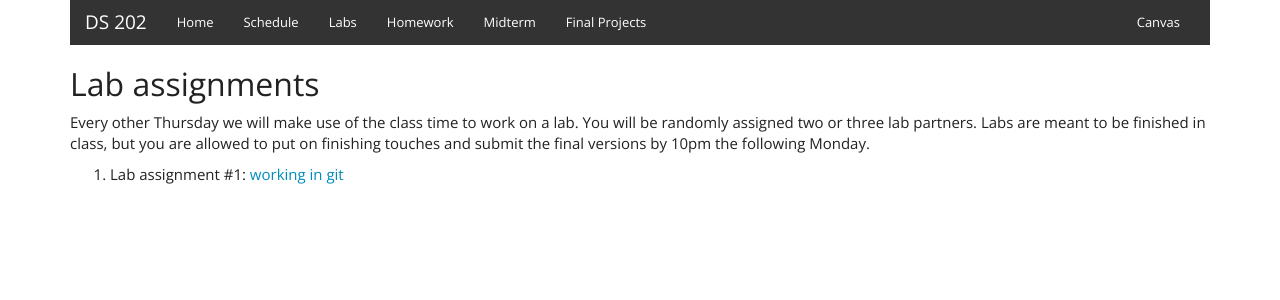
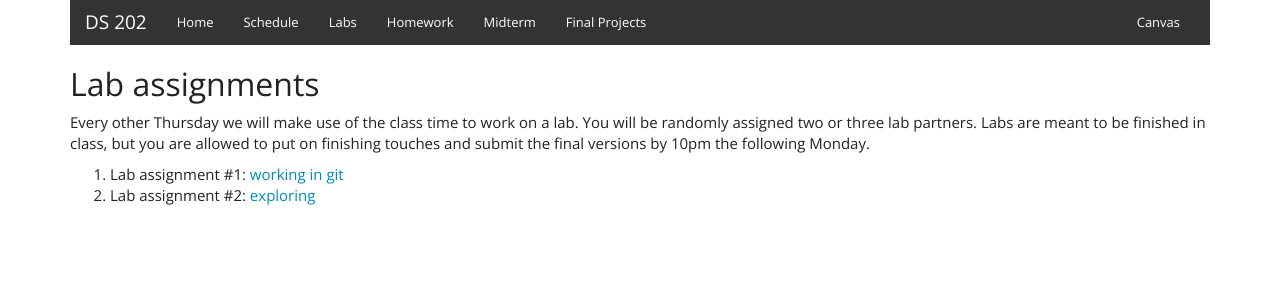
Before and after one commit to DS202-at-ISU/DS202-at-ISU.github.io-2018, a Jekyll site: the page built from labs.html, in a window 1280 px wide. Shown: the top 300 px of the page. Built offline with Jekyll 4.4.1, drawn with Linux system fonts in a browser that asks for light colours.

Commit message:
links updated

```diff
--- a/labs.html
+++ b/labs.html
@@ -16,6 +16,9 @@ Labs are meant to be finished in class, but you are allowed to put on finishing
 <ol>
   <li>
     Lab assignment #1: <a href="../../labs/lab01.html">working in git</a> <!--| <a href="../materials/labs/01_lab-solution.html">sample solution</a>, <a href="../materials/labs/Lab1.Rmd">Rmd file from one of the teams</a> -->
+  </li>
+  <li>
+    Lab assignment #2: <a href="../../labs/lab02.html">exploring </a> <!--| <a href="../materials/labs/01_lab-solution.html">sample solution</a>, <a href="../materials/labs/Lab1.Rmd">Rmd file from one of the teams</a> -->
   </li>
 <!--  <li>
     Lab assignment #2: <a href="../materials/labs/02_lab.html">movies</a> | <a href="../materials/data/movies.csv">movies data set</a> | <a href="../materials/labs/02_lab-solution.html">sample solution</a> | Great examples from some of the teams:
```
